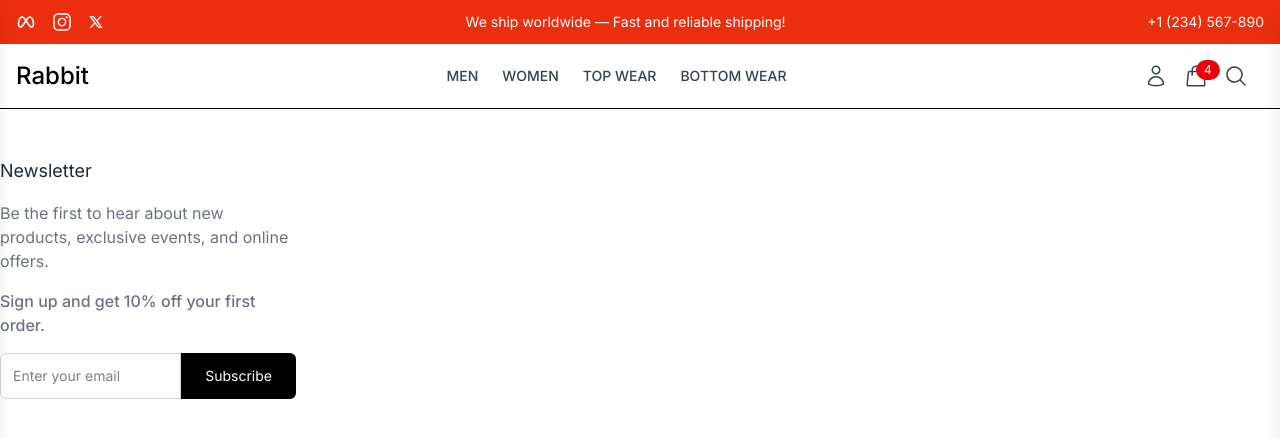
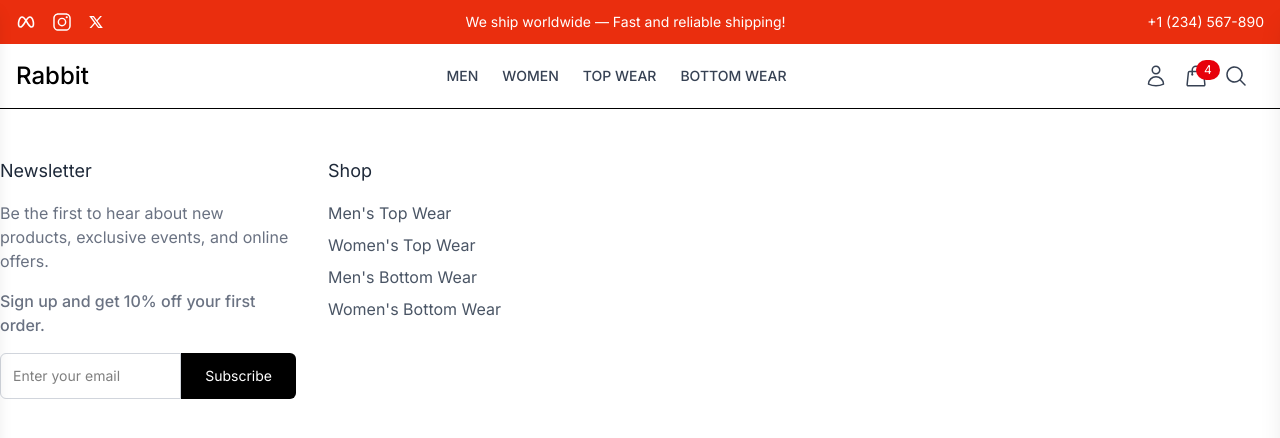
Before and after one commit to abenaya-se22003/Full_Stack_MERN_Project, a React (Vite) app in the folder frontend/: page / in a window 1280 px wide. Shown: the top 438 px of the page. Built offline with nearby package versions, Linux system fonts and the light colour scheme; a web font is replaced by a local one.

Commit message:
add shop links section to Footer component

```diff
--- a/frontend/src/components/Common/Footer.jsx
+++ b/frontend/src/components/Common/Footer.jsx
@@ -34,6 +34,20 @@ const Footer = () => {
           </form>
         </div>
 
+               {/* Shop Links */}
+        <div>
+          <h3 className="text-lg text-gray-800 mb-4">Shop</h3>
+          <ul className="space-y-2 text-gray-600">
+            <li><Link to="#" className="hover:text-gray-500 transition-colors">Men's Top Wear</Link></li>
+            <li><Link to="#" className="hover:text-gray-500 transition-colors">Women's Top Wear</Link></li>
+            <li><Link to="#" className="hover:text-gray-500 transition-colors">Men's Bottom Wear</Link></li>
+            <li><Link to="#" className="hover:text-gray-500 transition-colors">Women's Bottom Wear</Link></li>
+          </ul>
+        </div>
+
+
+
+
      </div>
            </footer>
   );
```
